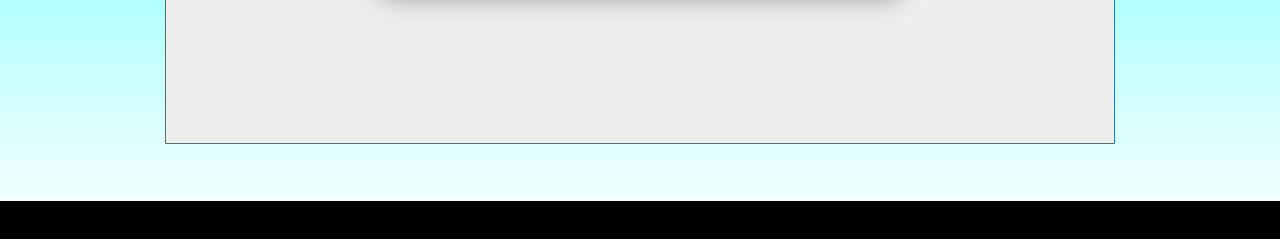
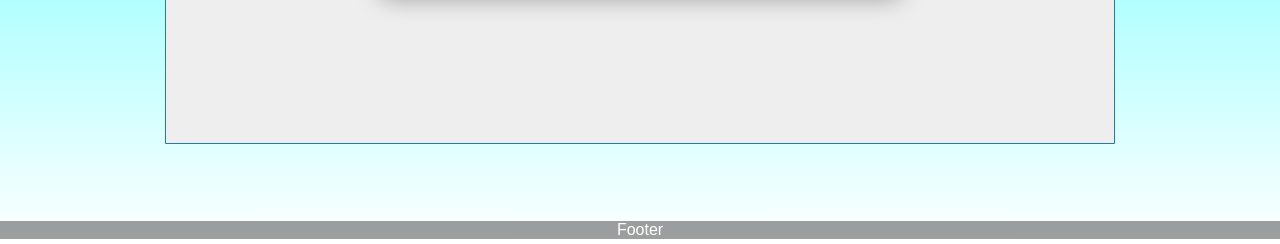
Before and after one commit to tijanisylla/strangers-things, a React app: page / in a window 1280 px wide. Shown: the part 561-805 px from the top of the page. Built offline with nearby package versions, Linux system fonts and the light colour scheme.

Commit message:
fixed some major issues

```diff
--- a/src/components/style/Style.css
+++ b/src/components/style/Style.css
@@ -185,8 +185,9 @@ footer {
     bottom: 0;
     width: 100%;
     text-align: center;
-    padding: 10px;
-    background-color: #000;
+    background: rgba(0, 0, 0, 0.379);
+    color: white;
+    margin: 0px;
 }
 
 
```
